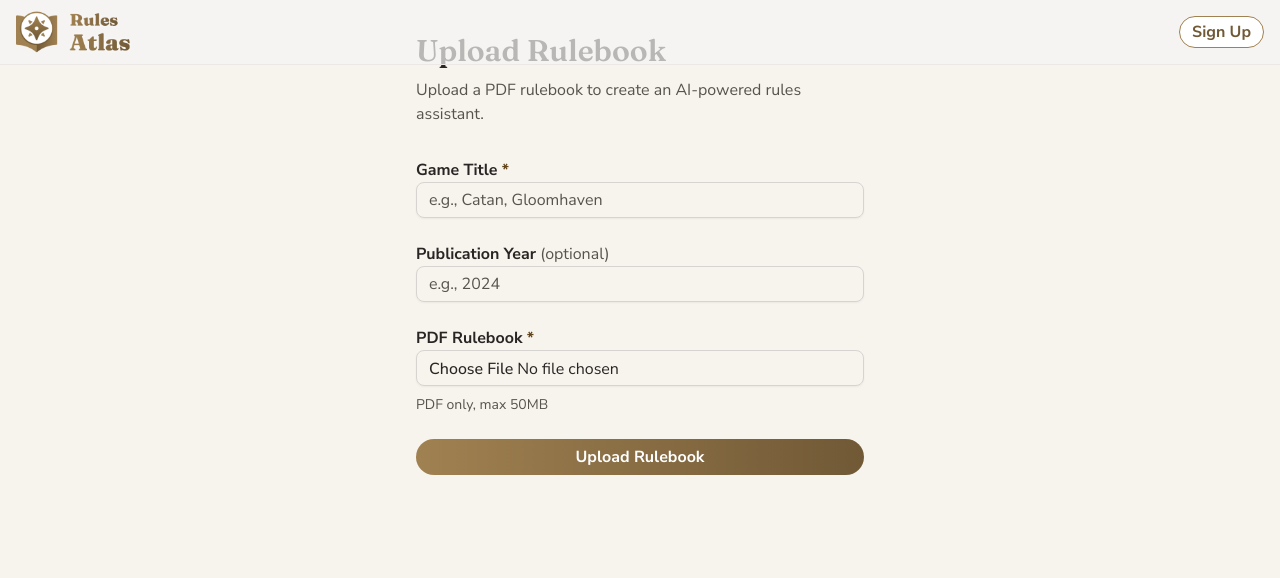
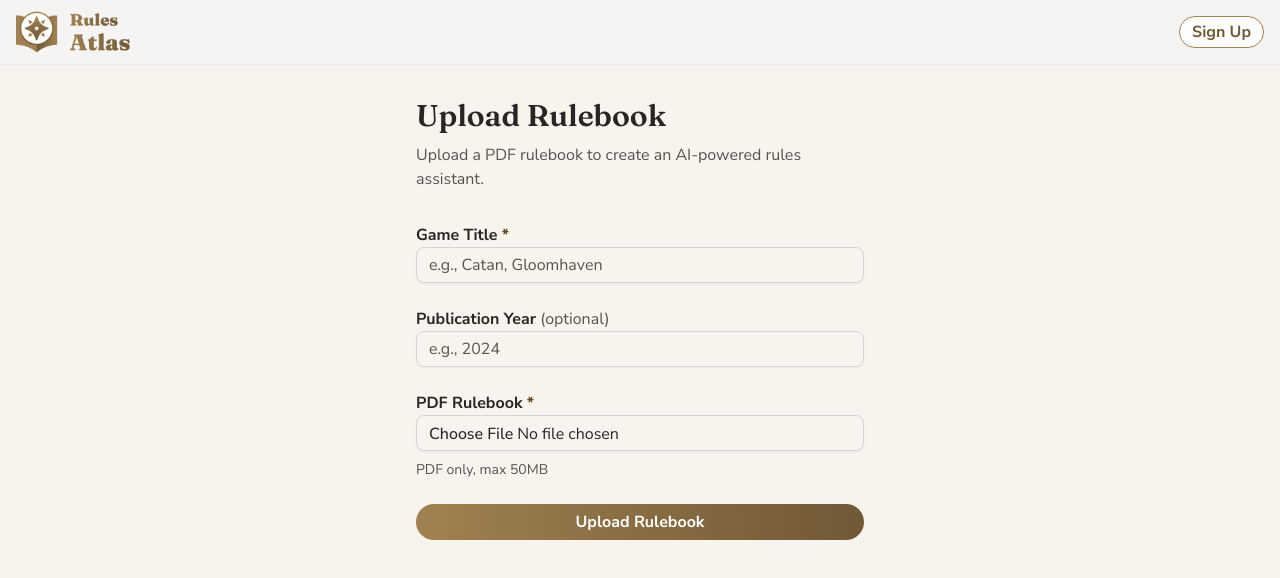
Before and after one commit to jefebrydon/game-ruler, a Next.js app: page /upload in a window 1280 px wide. Shown: the top 578 px of the page. Built offline with nearby package versions, Linux system fonts and the light colour scheme.

Commit message:
Make header inline on non-homepage routes
- Add floating prop to Header component (defaults to false/inline)
- Homepage: floating header overlaps hero section
- Other pages: inline header above content

```diff
--- a/src/app/games/[slug]/page.tsx
+++ b/src/app/games/[slug]/page.tsx
@@ -1,6 +1,7 @@
 import { notFound } from "next/navigation";
 import { createServerClient } from "@/lib/supabase/server";
 import { GamePageClient } from "@/components/GamePageClient";
+import { Header } from "@/components/Header";
 
 type PageProps = {
   params: Promise<{ slug: string }>;
@@ -27,6 +28,8 @@ export default async function GamePage({
   // Handle non-ready states
   if (rulebook.status !== "ready") {
     return (
+      <>
+        <Header />
         <main className="flex min-h-screen flex-col items-center justify-center px-4">
           <div className="text-center">
             <h1 className="text-h2">{rulebook.title}</h1>
@@ -39,10 +42,13 @@ export default async function GamePage({
             </p>
           </div>
         </main>
+      </>
     );
   }
 
   return (
+    <>
+      <Header />
       <main className="flex h-[calc(100dvh-64px)] flex-col">
         {/* Title bar */}
         <div className="flex items-center justify-between gap-2 border-b px-4 py-3">
@@ -60,5 +66,6 @@ export default async function GamePage({
           pageCount={rulebook.page_count}
         />
       </main>
+    </>
   );
 }
--- a/src/app/games/page.tsx
+++ b/src/app/games/page.tsx
@@ -1,6 +1,7 @@
 import Link from "next/link";
 import { createServerClient } from "@/lib/supabase/server";
 import { GameCard } from "@/components/GameCard";
+import { Header } from "@/components/Header";
 
 const PAGE_SIZE = 20;
 
@@ -23,7 +24,9 @@ export default async function GamesPage(): Promise<React.ReactElement> {
   const games = rulebooks ?? [];
 
   return (
-    <main className="min-h-screen px-4 py-8">
+    <>
+      <Header />
+      <main className="min-h-screen px-4 py-8">
       <div className="mx-auto max-w-6xl">
         {/* Header */}
         <div className="mb-8 flex items-center justify-between">
@@ -68,5 +71,6 @@ export default async function GamesPage(): Promise<React.ReactElement> {
         )}
       </div>
     </main>
+    </>
   );
 }
--- a/src/app/layout.tsx
+++ b/src/app/layout.tsx
@@ -1,7 +1,6 @@
 import type { Metadata } from "next";
 import { Fraunces, Nunito_Sans } from "next/font/google";
 import { Toaster } from "@/components/ui/sonner";
-import { Header } from "@/components/Header";
 import "./globals.css";
 
 const fraunces = Fraunces({
@@ -32,7 +31,6 @@ export default function RootLayout({
       <body
         className={`${fraunces.variable} ${nunitoSans.variable} font-body antialiased`}
       >
-        <Header />
         {children}
         <Toaster />
       </body>
--- a/src/app/page.tsx
+++ b/src/app/page.tsx
@@ -2,6 +2,7 @@ import Link from "next/link";
 import { Button } from "@/components/ui/button";
 import { SearchBar } from "@/components/SearchBar";
 import { GameTile } from "@/components/GameTile";
+import { Header } from "@/components/Header";
 import { createServerClient } from "@/lib/supabase/server";
 
 export default async function HomePage(): Promise<React.ReactElement> {
@@ -17,7 +18,9 @@ export default async function HomePage(): Promise<React.ReactElement> {
   const games = rulebooks ?? [];
 
   return (
-    <main>
+    <>
+      <Header floating />
+      <main>
       {/* Hero Section */}
       <section className="relative flex min-h-screen flex-col items-center justify-center overflow-hidden px-4">
         {/* Background Video */}
@@ -90,5 +93,6 @@ export default async function HomePage(): Promise<React.ReactElement> {
         </div>
       </section>
     </main>
+    </>
   );
 }
--- a/src/app/upload/page.tsx
+++ b/src/app/upload/page.tsx
@@ -1,7 +1,10 @@
 import { UploadForm } from "@/components/UploadForm";
+import { Header } from "@/components/Header";
 
 export default function UploadPage(): React.ReactElement {
   return (
+    <>
+      <Header />
       <main className="min-h-screen px-4 py-8">
         <div className="mx-auto w-full max-w-md">
           <h1 className="text-h2">Upload Rulebook</h1>
@@ -14,5 +17,6 @@ export default function UploadPage(): React.ReactElement {
           </div>
         </div>
       </main>
+    </>
   );
 }
--- a/src/components/Header.tsx
+++ b/src/components/Header.tsx
@@ -2,10 +2,17 @@ import Image from "next/image";
 import Link from "next/link";
 import { Button } from "@/components/ui/button";
 
-export function Header(): React.ReactElement {
+type HeaderProps = {
+  /** When true, header overlaps content (for homepage). When false, header is inline above content. */
+  floating?: boolean;
+};
+
+export function Header({ floating = false }: HeaderProps): React.ReactElement {
   return (
     <header
-      className="absolute top-0 left-0 right-0 z-50 flex items-center justify-between px-4 py-2"
+      className={`${
+        floating ? "absolute top-0 left-0 right-0" : "relative"
+      } z-50 flex items-center justify-between px-4 py-2`}
       style={{
         backgroundColor: "rgba(245, 245, 244, 0.7)",
         borderBottom: "0.75px solid #EBE8E6",
```
Also changed, not shown: 1 other file (tests, documents, lock files or other folders). Lines whose indentation alone changed are shown as unchanged.
